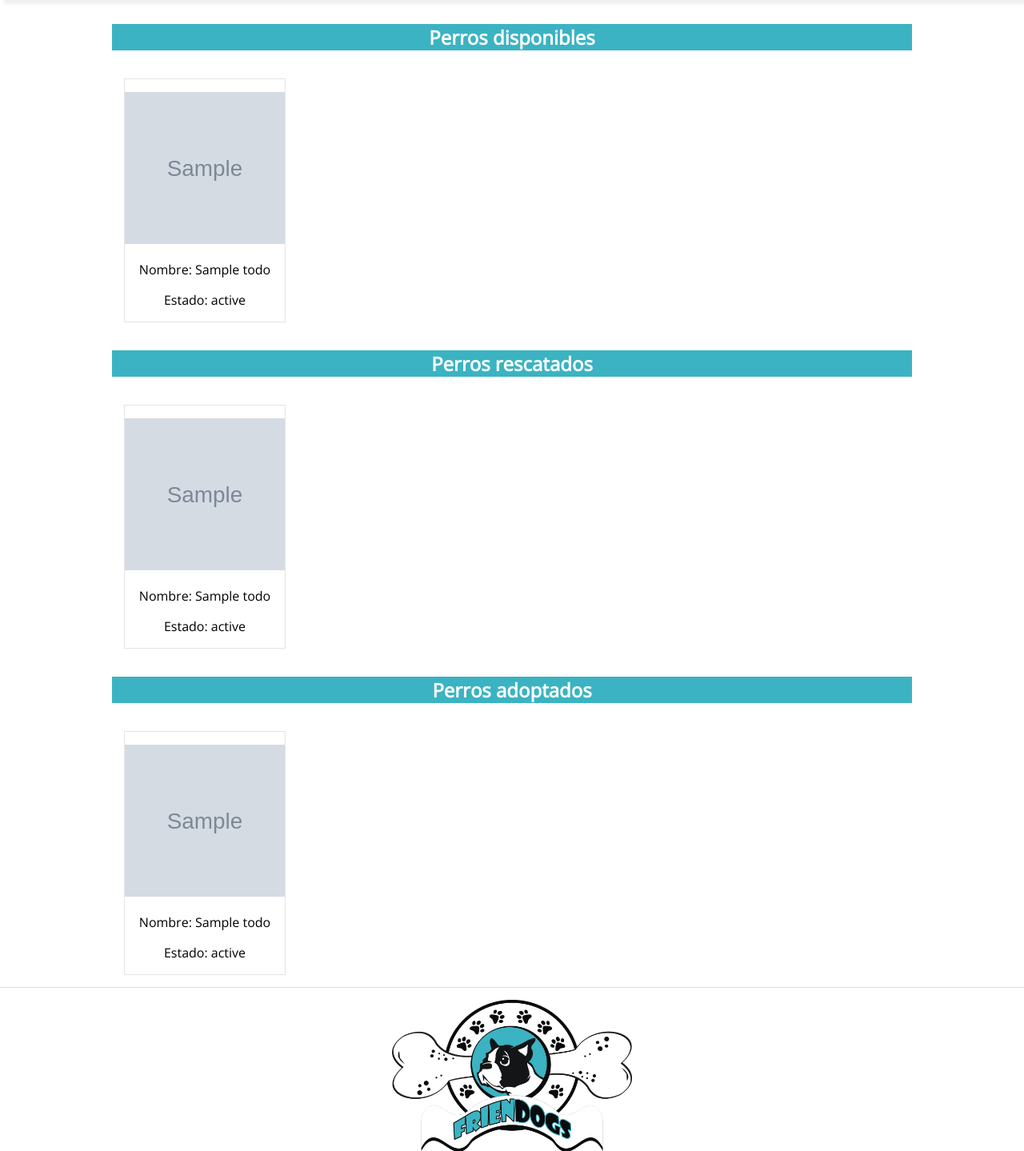
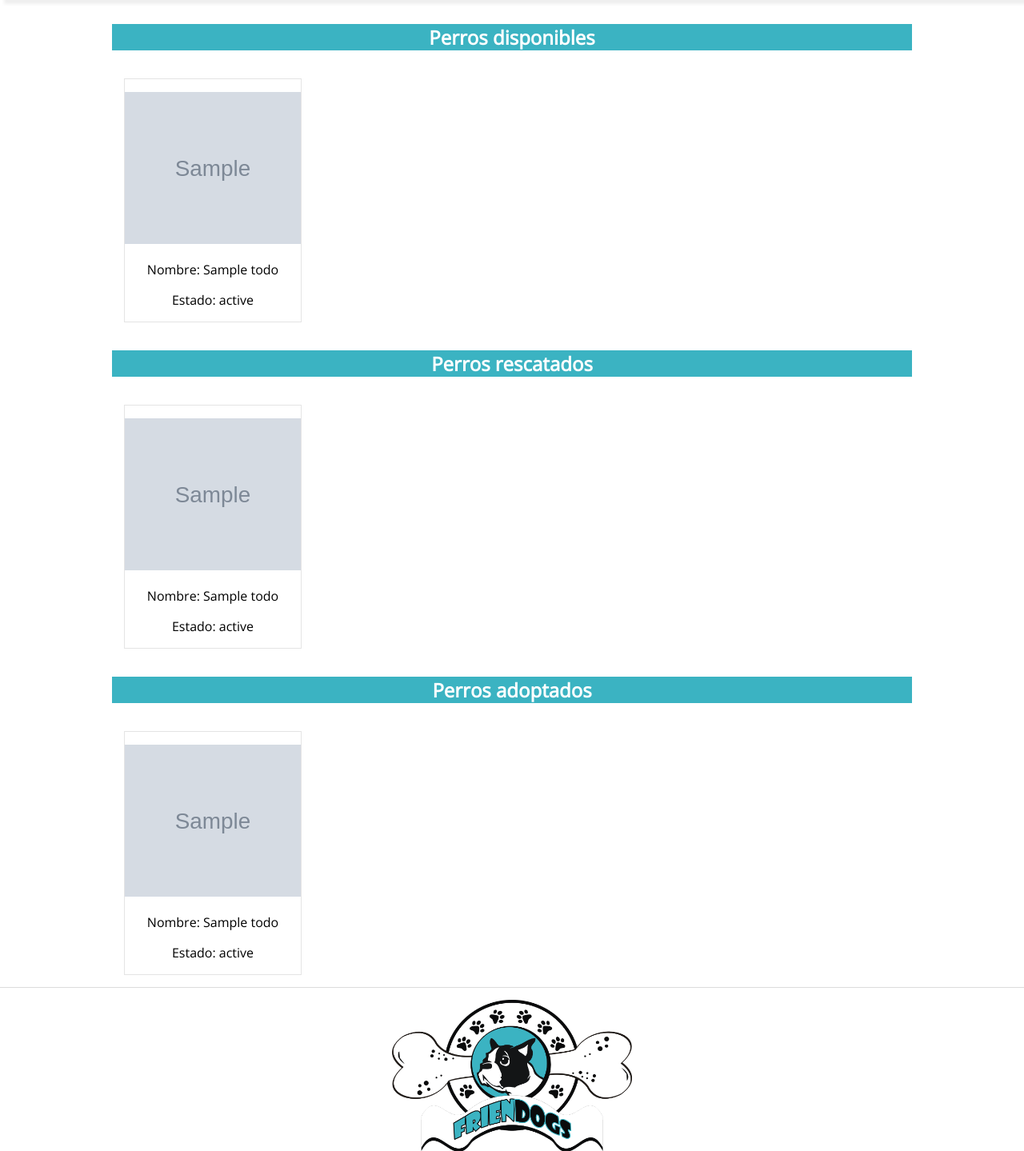
Before and after one commit to quirrk/LasTempoPerris, a Django app: template templates/mascotas.html in a window 1280 px wide. Shown: the part 100-1539 px from the top of the page at 80% size. Run offline with Django 3.2, Linux system fonts and the light colour scheme; the template is opened without the code that fills it: most values are stand-ins (such as "Sample title", 1, 10 or a date in 2020); grey boxes marked "Sample" are stand-in pictures; some libraries are stand-ins or nearby versions.

Commit message:
pequeño cambio css

```diff
--- a/perris/static/css/mascotas.css
+++ b/perris/static/css/mascotas.css
@@ -3,7 +3,7 @@
 }
 
 img{
-    width: 200px;
+    width: 220px;
     height: 190px;;
 }
 
```
